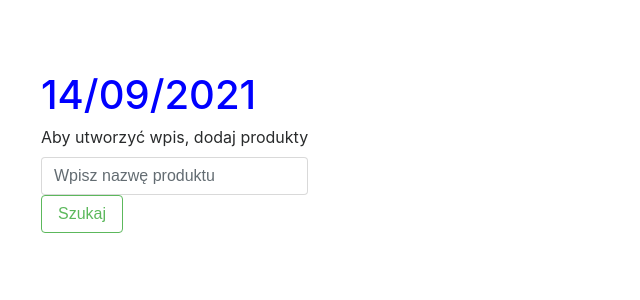
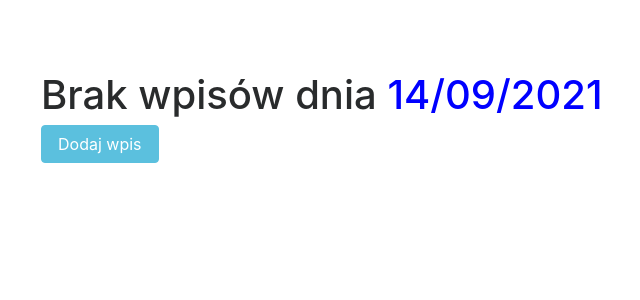
Before and after one commit to JakubSzczerba/kcalculator, a Symfony app: template templates/User/testEntry.html.twig in a window 1280 px wide. Shown: the part 234-534 px from the top of the page, without its empty margins (29-669 px from the left). Run offline with Twig, Linux system fonts and the light colour scheme; the template is opened without the code that fills it, so the values that code supplies are empty; some libraries are stand-ins or nearby versions.

Commit message:
correct showing message if no entries for today

```diff
--- a/templates/User/testEntry.html.twig
+++ b/templates/User/testEntry.html.twig
@@ -241,11 +241,12 @@
 
                                {# DO TĄD #}
                                     {% else %}
-                                    <h3 class="mt-5"><h1><span style="color: blue"> {{ "now"|date("d/m/Y") }} </span></h3>
-                                        <form action="{{ path('findFood') }}" method="POST" class="form-horizontal">
-                                            <label> Aby utworzyć wpis, dodaj produkty </label>
-                                            <input type="search" name="search" class="form-control me-2" placeholder="Wpisz nazwę produktu" aria-label="Search">
-                                            <button class="btn btn-outline-success" type="submit">Szukaj</button>
+                                        <div class="row" id="nonentry">
+                                            <div class="col-lg-12" >
+                                                <h3 class="mt-5"><h1>Brak wpisów dnia <span style="color: blue"> {{ "now"|date("d/m/Y") }} </span></h3>
+                                                <a class="btn btn-info" type="submit" href="">Dodaj wpis</a>
+                                            </div>
+                                        </div>
                                     {% endif %}
                             </div>
                     </div>
```
Also changed, not shown: assets/styles/app.css (+11 -6 lines).
